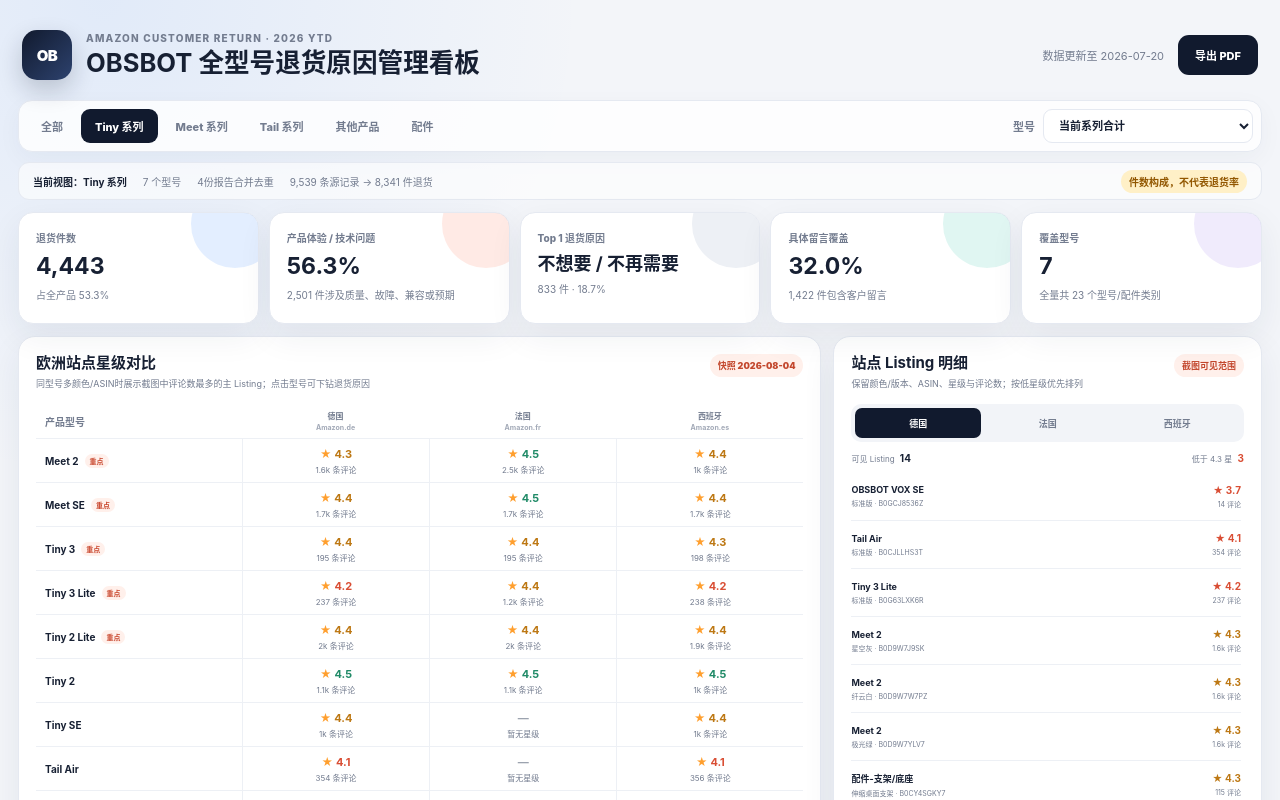
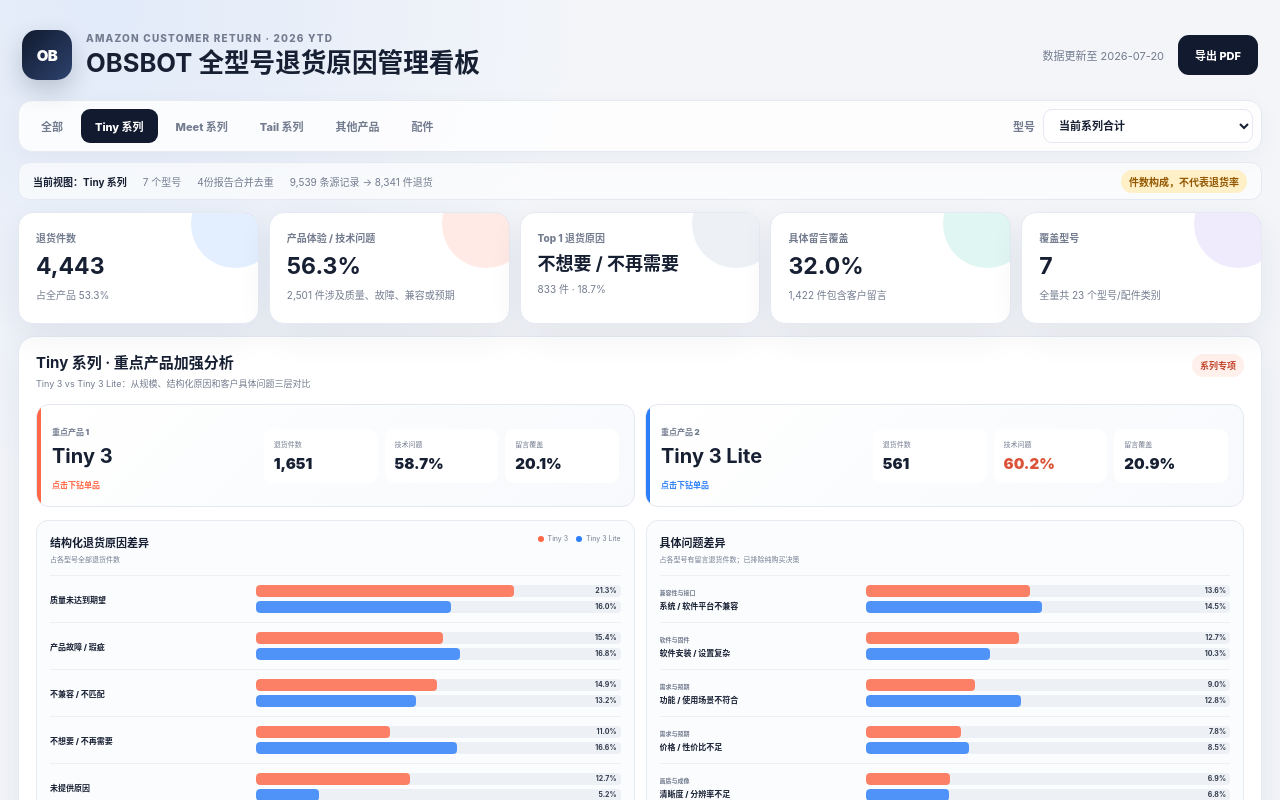
Before and after one commit to yun19340134-dev/tiny3-returns-report, a Next.js app: page / in a window 1280 px wide. Both pictures are taken after a click on the button "Tiny 系列". Shown: the top 800 px of the page. Built offline with nearby package versions, Linux system fonts and the light colour scheme.

Commit message:
Add series focus product analysis

```diff
--- a/app/globals.css
+++ b/app/globals.css
@@ -95,6 +95,41 @@ button { cursor: pointer; }
 .kpi strong { position: relative; z-index: 1; display: block; overflow: hidden; font-size: clamp(23px, 1.8vw, 30px); line-height: 1.08; text-overflow: ellipsis; white-space: nowrap; }
 .kpi:nth-child(3) strong { font-size: clamp(18px, 1.35vw, 23px); }
 .kpi p { position: relative; z-index: 1; margin: 8px 0 0; overflow: hidden; color: var(--muted); font-size: 10px; text-overflow: ellipsis; white-space: nowrap; }
+
+.series-focus-panel { margin-bottom: 12px; overflow: hidden; }
+.series-focus { display: grid; gap: 13px; }
+.focus-product-cards { display: grid; grid-template-columns: repeat(2,1fr); gap: 10px; }
+.focus-product-cards > button { position: relative; display: grid; grid-template-columns: minmax(130px,.72fr) 1.28fr; align-items: center; gap: 12px; min-height: 98px; overflow: hidden; border: 1px solid #e3e7ef; border-radius: 13px; padding: 14px 15px; color: var(--ink); background: linear-gradient(135deg,#fff,#f7f9fc); text-align: left; }
+.focus-product-cards > button::before { content: ""; position: absolute; inset: 0 auto 0 0; width: 4px; background: var(--compare-color); }
+.focus-product-cards > button:hover { border-color: var(--compare-color); box-shadow: 0 6px 18px rgba(30,42,68,.07); }
+.focus-product-cards span { color: var(--muted); font-size: 8px; font-weight: 900; }
+.focus-product-cards h3 { margin: 5px 0 4px; font-size: 20px; }
+.focus-product-cards em { color: var(--compare-color); font-style: normal; font-size: 8px; font-weight: 900; }
+.focus-product-cards dl { display: grid; grid-template-columns: repeat(3,1fr); gap: 7px; margin: 0; }
+.focus-product-cards dl > div { min-width: 0; padding: 10px; border-radius: 9px; background: #fff; }
+.focus-product-cards dt { color: var(--muted); font-size: 7px; }
+.focus-product-cards dd { margin: 5px 0 0; overflow: hidden; font-size: 15px; font-weight: 900; text-overflow: ellipsis; white-space: nowrap; }
+.series-compare-grid { display: grid; grid-template-columns: repeat(2,1fr); gap: 11px; }
+.compare-block { min-width: 0; padding: 13px; border: 1px solid #e6eaf1; border-radius: 12px; background: #fbfcfe; }
+.compare-title { min-height: 34px; display: flex; align-items: flex-start; justify-content: space-between; gap: 10px; margin-bottom: 7px; }
+.compare-title h3 { margin: 0; font-size: 11px; }
+.compare-title p { margin: 4px 0 0; color: var(--muted); font-size: 7px; }
+.compare-legend { display: flex; align-items: center; gap: 8px; color: var(--muted); font-size: 7px; }
+.compare-legend span { display: flex; align-items: center; gap: 4px; white-space: nowrap; }
+.compare-legend i { width: 6px; height: 6px; border-radius: 50%; }
+.compare-rows { display: grid; }
+.compare-row { display: grid; grid-template-columns: minmax(125px,.7fr) 1.3fr; align-items: center; gap: 10px; min-height: 47px; border-top: 1px solid #edf0f5; }
+.compare-row > span { overflow: hidden; font-size: 8px; font-weight: 800; text-overflow: ellipsis; white-space: nowrap; }
+.compare-row > span small { display: block; margin-bottom: 3px; color: var(--muted); font-size: 6px; }
+.compare-row > div { display: grid; gap: 4px; }
+.compare-row i { position: relative; height: 12px; display: block; overflow: hidden; border-radius: 4px; background: #edf0f5; }
+.compare-row i u { display: block; height: 100%; border-radius: inherit; opacity: .82; text-decoration: none; }
+.compare-row i b { position: absolute; inset: 0 4px auto auto; color: #30394a; font-size: 7px; font-style: normal; line-height: 12px; }
+.series-findings { display: grid; grid-template-columns: repeat(4,1fr); gap: 8px; }
+.series-findings article { min-width: 0; padding: 11px; border-radius: 10px; background: #f5f7fa; }
+.series-findings span { display: inline-block; padding: 3px 6px; border-radius: 99px; color: #fff; background: var(--navy); font-size: 7px; font-weight: 900; }
+.series-findings p { margin: 7px 0 0; color: var(--muted); font-size: 8px; line-height: 1.55; }
+.series-findings p b { color: var(--ink); }
 
 .panel {
   min-width: 0; padding: 17px; border: 1px solid var(--line); border-radius: 17px;
@@ -293,6 +328,7 @@ footer { display: flex; justify-content: space-between; gap: 18px; padding: 14px
   .rating-grid { grid-template-columns: 1fr; }
   .listing-scroll { max-height: 360px; }
   .detail-layout { grid-template-columns: 1fr; }
+  .series-compare-grid { grid-template-columns: 1fr; }
 }
 
 @media (max-width: 900px) {
@@ -311,6 +347,7 @@ footer { display: flex; justify-content: space-between; gap: 18px; padding: 14px
   .group-panel { grid-column: auto; }
   .group-layout { flex-direction: row; }
   .rating-matrix-panel { overflow-x: auto; }
+  .focus-product-cards, .series-findings { grid-template-columns: 1fr 1fr; }
   .detail-summary { align-items: flex-start; flex-direction: column; }
   .detail-summary span { border-right: 0; }
   .detail-summary em { margin-left: 0; }
@@ -326,6 +363,10 @@ footer { display: flex; justify-content: space-between; gap: 18px; padding: 14px
   .kpi { min-height: 106px; padding: 14px 12px; }
   .kpi strong { font-size: 22px; }
   .kpi:nth-child(3) strong { font-size: 16px; white-space: normal; }
+  .focus-product-cards { grid-template-columns: 1fr; }
+  .focus-product-cards > button { grid-template-columns: 1fr; }
+  .series-findings { grid-template-columns: 1fr; }
+  .compare-row { grid-template-columns: minmax(105px,.72fr) 1.28fr; }
   .panel { padding: 13px; border-radius: 14px; }
   .model-row { grid-template-columns: 1.25fr .7fr 50px; }
   .model-volume { grid-template-columns: 36px 1fr; }
--- a/app/page.jsx
+++ b/app/page.jsx
@@ -19,6 +19,11 @@ const GROUP_COLORS = {
   "其他 / 未说明": "#7d8798",
 };
 const FAMILY_OPTIONS = ["全部", "Tiny 系列", "Meet 系列", "Tail 系列", "其他产品", "配件"];
+const SERIES_FOCUS = {
+  "Tiny 系列": ["Tiny 3", "Tiny 3 Lite"],
+  "Meet 系列": ["Meet 2", "Meet SE"],
+};
+const COMPARE_COLORS = ["#ff6846", "#2d7ff9"];
 
 const number = (value) => new Intl.NumberFormat("zh-CN").format(Math.round(value));
 const pct = (value, digits = 1) => `${(value * 100).toFixed(digits)}%`;
@@ -218,6 +223,81 @@ function DetailedReasonAnalysis({ rows, commentCount, classifiedCount, selectedL
             {selected.examples.slice(0, 3).map((example, index) => <blockquote key={`${selected.label}-${index}`}>“{example}”</blockquote>)}
           </div>
         </article>
+      </div>
+    </div>
+  );
+}
+
+function comparisonRows(models, field, limit = 6, excludeParents = []) {
+  const labels = new Map();
+  models.forEach((model) => {
+    (model[field] || []).forEach((row) => {
+      if (excludeParents.includes(row.parent)) return;
+      labels.set(row.label, (labels.get(row.label) || 0) + row.count);
+    });
+  });
+  return Array.from(labels.entries())
+    .sort((a, b) => b[1] - a[1])
+    .slice(0, limit)
+    .map(([label]) => ({
+      label,
+      parent: models.flatMap((model) => model[field] || []).find((row) => row.label === label)?.parent,
+      values: models.map((model) => {
+        const row = (model[field] || []).find((item) => item.label === label);
+        return field === "reasons" ? (row?.share || 0) : (row?.shareOfComments || 0);
+      }),
+    }));
+}
+
+function largestGap(rows, modelIndex) {
+  const top = [...rows].sort((a, b) => ((b.values[modelIndex] - b.values[1 - modelIndex]) - (a.values[modelIndex] - a.values[1 - modelIndex])))[0];
+  return top && top.values[modelIndex] > top.values[1 - modelIndex] ? top : null;
+}
+
+function SeriesFocusAnalysis({ models, onSelect }) {
+  const reasonRows = comparisonRows(models, "reasons", 6);
+  const detailRows = comparisonRows(models, "detailReasons", 7, ["购买决策"]);
+  const volumeLeader = models[0].count >= models[1].count ? models[0] : models[1];
+  const riskLeader = models[0].productIssueShare >= models[1].productIssueShare ? models[0] : models[1];
+  const gaps = models.map((_, index) => largestGap(detailRows, index));
+  return (
+    <div className="series-focus">
+      <div className="focus-product-cards">
+        {models.map((model, index) => (
+          <button type="button" key={model.name} onClick={() => onSelect(model.name)} style={{ "--compare-color": COMPARE_COLORS[index] }}>
+            <div><span>重点产品 {index + 1}</span><h3>{model.name}</h3><em>点击下钻单品</em></div>
+            <dl><div><dt>退货件数</dt><dd>{number(model.count)}</dd></div><div><dt>技术问题</dt><dd className={model.productIssueShare >= 0.6 ? "risk-high" : ""}>{pct(model.productIssueShare)}</dd></div><div><dt>留言覆盖</dt><dd>{pct(model.commentCoverage)}</dd></div></dl>
+          </button>
+        ))}
+      </div>
+      <div className="series-compare-grid">
+        <div className="compare-block">
+          <div className="compare-title"><div><h3>结构化退货原因差异</h3><p>占各型号全部退货件数</p></div><div className="compare-legend">{models.map((model, index) => <span key={model.name}><i style={{ background: COMPARE_COLORS[index] }} />{model.name}</span>)}</div></div>
+          <div className="compare-rows">
+            {reasonRows.map((row) => (
+              <div className="compare-row" key={row.label}>
+                <span>{row.label}</span>
+                <div>{row.values.map((value, index) => <i key={`${row.label}-${models[index].name}`}><u style={{ width: `${Math.min(value / 0.3, 1) * 100}%`, background: COMPARE_COLORS[index] }} /><b>{pct(value)}</b></i>)}</div>
+              </div>
+            ))}
+          </div>
+        </div>
+        <div className="compare-block">
+          <div className="compare-title"><div><h3>具体问题差异</h3><p>占各型号有留言退货件数；已排除纯购买决策</p></div></div>
+          <div className="compare-rows">
+            {detailRows.map((row) => (
+              <div className="compare-row" key={row.label}>
+                <span><small>{row.parent}</small>{row.label}</span>
+                <div>{row.values.map((value, index) => <i key={`${row.label}-${models[index].name}`}><u style={{ width: `${Math.min(value / 0.3, 1) * 100}%`, background: COMPARE_COLORS[index] }} /><b>{pct(value)}</b></i>)}</div>
+              </div>
+            ))}
+          </div>
+        </div>
+      </div>
+      <div className="series-findings">
+        <article><span>规模</span><p><b>{volumeLeader.name}</b> 的退货件数更高；该指标是绝对件数，仍需结合销量判断真实退货风险。</p></article>
+        <article><span>风险</span><p><b>{riskLeader.name}</b> 的产品体验/技术问题占比更高，为 {pct(riskLeader.productIssueShare)}。</p></article>
+        {models.map((model, index) => <article key={model.name}><span style={{ background: COMPARE_COLORS[index] }}>{model.name}</span><p>相对另一款更突出的具体问题是 <b>{gaps[index]?.label || "暂无明显差异"}</b>{gaps[index] ? `（高 ${pct(Math.max(gaps[index].values[index] - gaps[index].values[1 - index], 0))}）` : ""}。</p></article>)}
       </div>
     </div>
   );
@@ -463,6 +543,7 @@ export default function Page() {
   const currentName = selectedModel === "ALL" ? (family === "全部" ? "全产品" : family) : selectedModel;
   const currentColor = selectedModel === "ALL" ? (family === "全部" ? "#ff6846" : FAMILY_COLORS[family]) : FAMILY_COLORS[scopeModels[0]?.family] || "#ff6846";
   const focusModels = data.focusModels.map((name) => data.models.find((model) => model.name === name)).filter(Boolean);
+  const seriesFocusModels = (SERIES_FOCUS[family] || []).map((name) => data.models.find((model) => model.name === name)).filter(Boolean);
   const comments = scopeModels
     .flatMap((model) => model.comments.map((comment) => ({ ...comment, product: model.name })))
     .sort((a, b) => {
@@ -494,6 +575,12 @@ export default function Page() {
         <Kpi label="具体留言覆盖" value={pct(commentCount / total)} note={`${number(commentCount)} 件包含客户留言`} tone="mint" />
         <Kpi label="覆盖型号" value={number(scopeModels.length)} note={`全量共 ${data.meta.modelCount} 个型号/配件类别`} tone="purple" />
       </section>
+
+      {seriesFocusModels.length === 2 && (
+        <Panel title={`${family} · 重点产品加强分析`} subtitle={`${seriesFocusModels[0].name} vs ${seriesFocusModels[1].name}：从规模、结构化原因和客户具体问题三层对比`} tag="系列专项" className="series-focus-panel">
+          <SeriesFocusAnalysis models={seriesFocusModels} onSelect={selectModel} />
+        </Panel>
+      )}
 
       <section className="rating-grid">
         <Panel title="欧洲站点星级对比" subtitle="同型号多颜色/ASIN时展示截图中评论数最多的主 Listing；点击型号可下钻退货原因" tag={`快照 ${ratings.snapshotDate}`} className="rating-matrix-panel">
```
